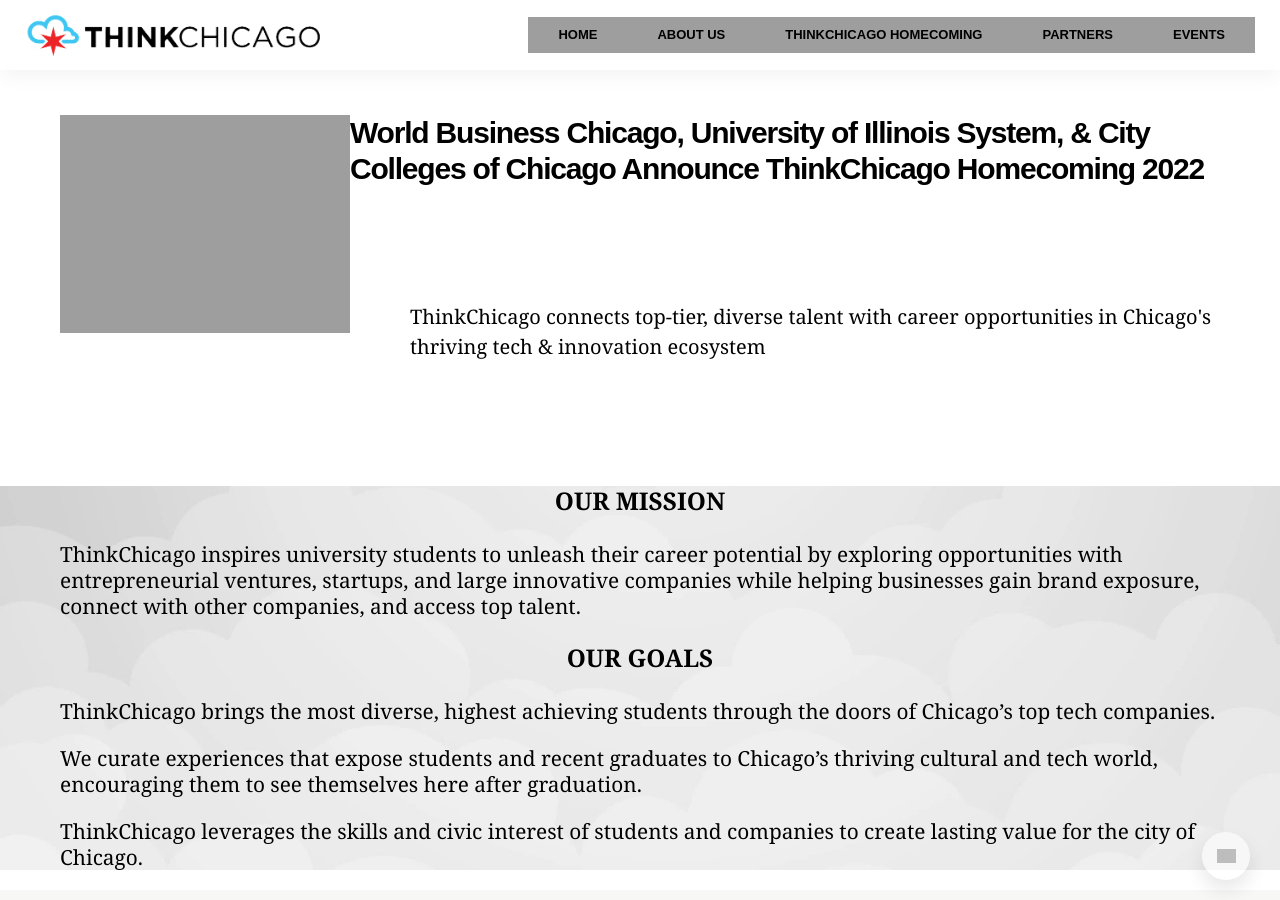
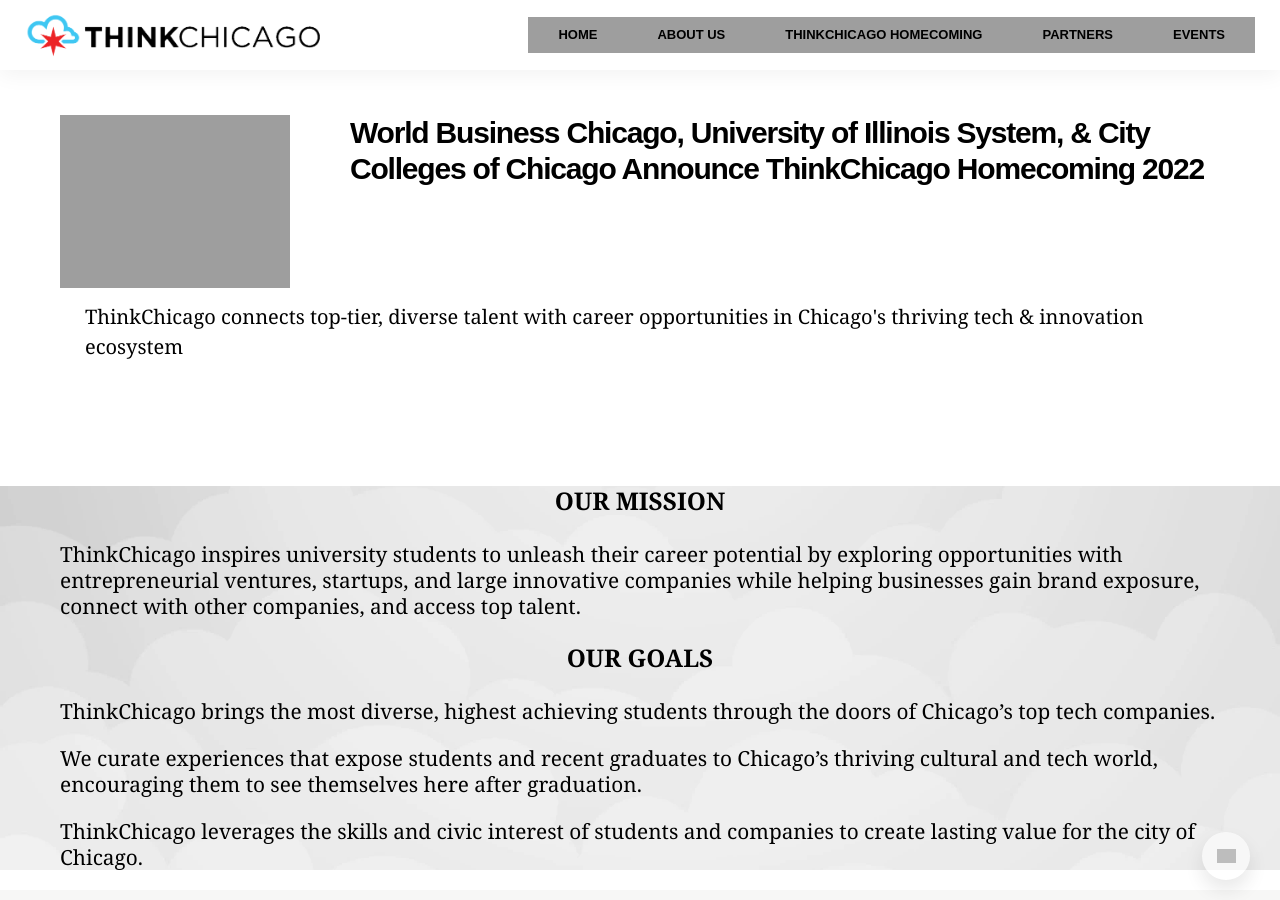
Before and after one commit to andreanthony/andreanthony.github.io, a Jekyll site: the page thinkchicago.html, which Jekyll copies as it is, in a window 1280 px wide and 900 px high. Built offline with Jekyll 4.4.1, drawn with Linux system fonts in a browser that asks for light colours; some web fonts are replaced; grey boxes are pictures that could not be loaded.

Commit message:
Update thinkchicago.html

```diff
--- a/thinkchicago.html
+++ b/thinkchicago.html
@@ -71,7 +71,7 @@
     <div class="news-intro__container">
       <div class="news-intro__copy">
 	<div class="news-intro__img">
-        <img src="https://andreanthony.github.io/thinkchicago.gif" align="left" alt="World Business Chicago, University of Illinois System, &amp; City Colleges of Chicago Announce ThinkChicago Homecoming 2022" style="width:350px;padding-left:60px">
+        <img src="https://andreanthony.github.io/thinkchicago.gif" align="left" alt="World Business Chicago, University of Illinois System, &amp; City Colleges of Chicago Announce ThinkChicago Homecoming 2022" style="width:350px;padding-left:60px;padding-right:60px">
       </div>
 
         <h3 id="title" style="padding-left: 60px;padding-right: 60px;">World Business Chicago, University of Illinois System, &amp; City Colleges of Chicago Announce ThinkChicago Homecoming 2022</h3>
```
